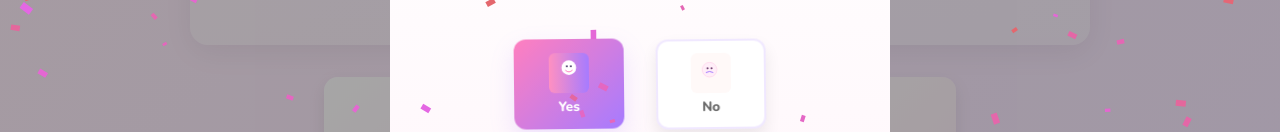
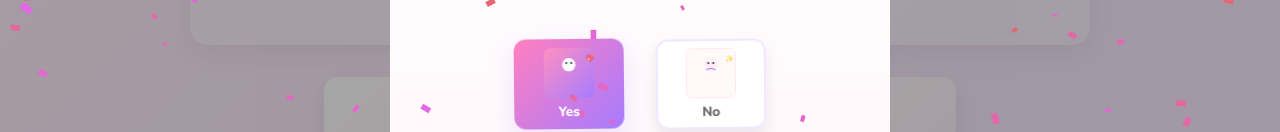
Before and after one commit to er0r42o/valRochuna, a plain HTML site: page index.html in a window 1280 px wide. Both pictures are taken after a click on the button "Open Your Surprise 💌". Shown: the part 376-508 px from the top of the page. Drawn offline with nearby package versions, Linux system fonts and the light colour scheme.

Commit message:
Embed SVG characters inline in HTML - fixes visibility and sizing

```diff
--- a/css/styles.css
+++ b/css/styles.css
@@ -40,7 +40,7 @@ body{background:linear-gradient(135deg,var(--bg1),var(--bg2));display:flex;align
 /* Animated character buttons - now visible and properly positioned */
 .dance-actions{position:relative;display:flex;align-items:center;justify-content:center;gap:2rem;padding:1rem;width:100%;perspective:1000px;min-height:140px}
 .character{width:110px;height:90px;border-radius:12px;background:linear-gradient(180deg,#ffffff,#fff7fb);display:flex;flex-direction:column;align-items:center;justify-content:center;cursor:pointer;transition:transform .28s,left .36s,top .36s,box-shadow .28s;position:relative;box-shadow:0 8px 16px rgba(0,0,0,0.08);-webkit-user-select:none;user-select:none;z-index:10}
-.char-img{width:40px;height:40px;display:block;border-radius:6px;flex-shrink:0}
+.char-img{width:50px;height:50px;display:block;border-radius:6px;flex-shrink:0}
 .character .label{font-weight:700;font-size:0.85rem;color:var(--muted);margin-top:4px;white-space:nowrap}
 .yes-char{background:linear-gradient(135deg,#ff7fbf,#a67bff);color:white;box-shadow:0 10px 24px rgba(166,123,255,0.18)}
 .yes-char .label{color:#fff}
--- a/index.html
+++ b/index.html
@@ -50,12 +50,27 @@
         <p class="proposal-text">Will you be my Valentine?</p>
         <div class="modal-actions dance-actions" aria-hidden="false">
           <div id="say-yes" class="character yes-char" role="button" tabindex="0" aria-label="Yes">
-            <img class="char-img" src="assets/yes.svg" alt="Yes character">
+            <svg class="char-img" xmlns="http://www.w3.org/2000/svg" viewBox="0 0 120 120">
+              <defs><linearGradient id="gY" x1="0" x2="1" y1="0" y2="1"><stop offset="0%" stop-color="#ff90c1"/><stop offset="100%" stop-color="#a67bff"/></linearGradient></defs>
+              <rect width="120" height="120" rx="12" fill="url(#gY)"/>
+              <circle cx="60" cy="40" r="16" fill="#fff"/>
+              <circle cx="54" cy="36" r="2.5" fill="#333"/>
+              <circle cx="66" cy="36" r="2.5" fill="#333"/>
+              <path d="M 50 48 Q 60 55 70 48" stroke="#fff" stroke-width="2.5" fill="none" stroke-linecap="round"/>
+              <text x="100" y="30" font-size="18">💖</text>
+            </svg>
             <div class="label">Yes</div>
           </div>
 
           <div id="say-no" class="character no-char" role="button" tabindex="0" aria-label="No">
-            <img class="char-img" src="assets/no.svg" alt="No character">
+            <svg class="char-img" xmlns="http://www.w3.org/2000/svg" viewBox="0 0 120 120">
+              <rect width="120" height="120" rx="12" fill="#fff9f8" stroke="#ffd1e8" stroke-width="2"/>
+              <circle cx="60" cy="40" r="16" fill="#ffeef8"/>
+              <circle cx="54" cy="36" r="2.5" fill="#333"/>
+              <circle cx="66" cy="36" r="2.5" fill="#333"/>
+              <path d="M 50 52 Q 60 46 70 52" stroke="#a67bff" stroke-width="2.5" fill="none" stroke-linecap="round"/>
+              <text x="95" y="30" font-size="16">✨</text>
+            </svg>
             <div class="label">No</div>
           </div>
         </div>
```
